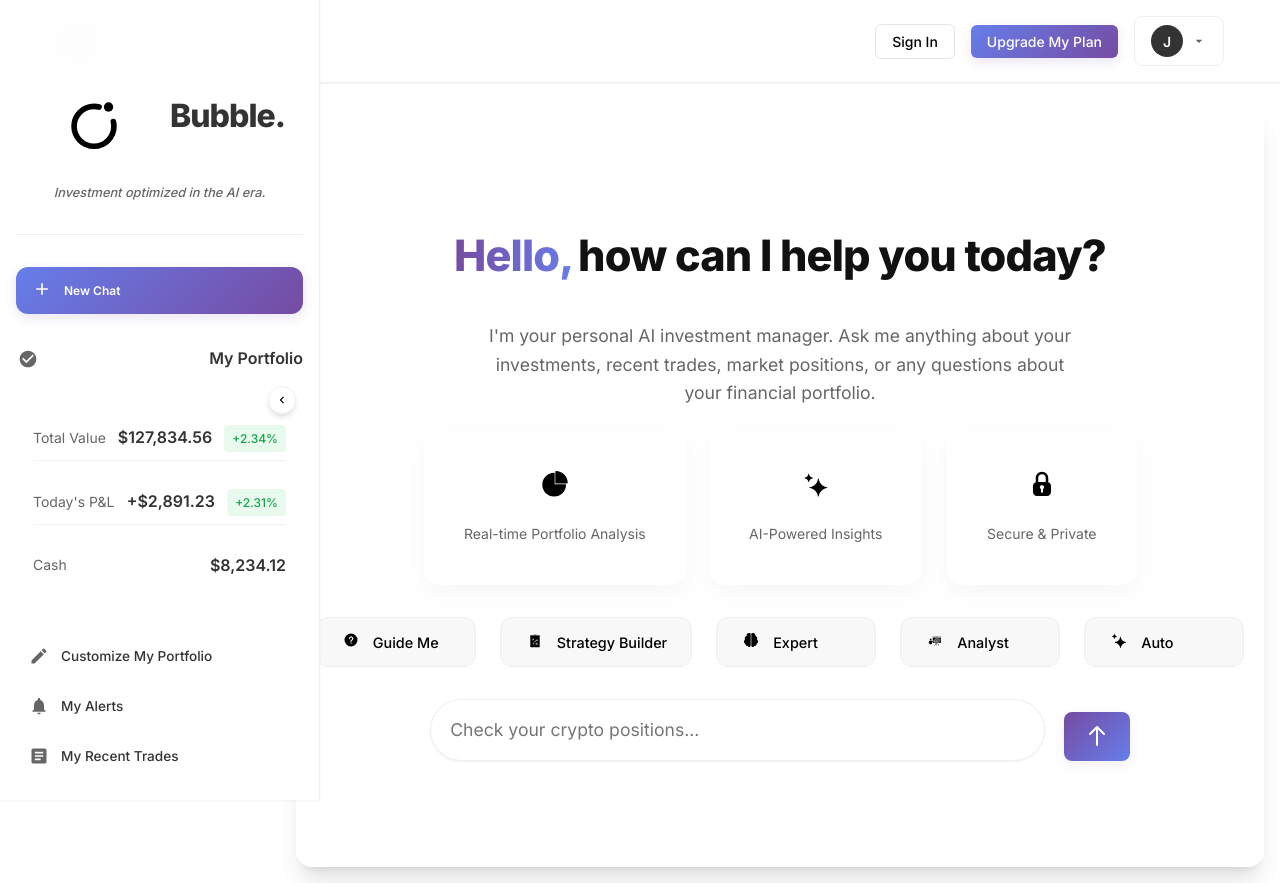
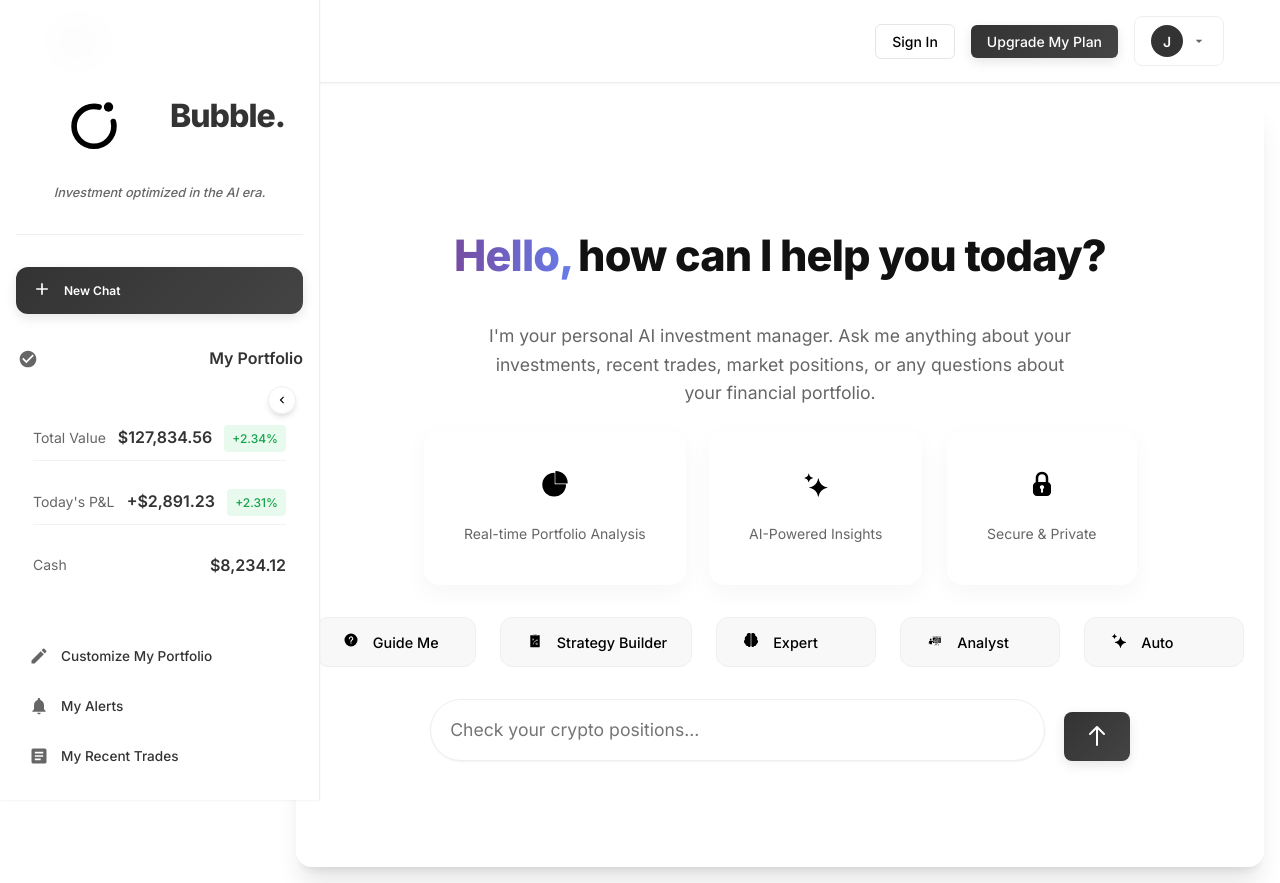
Before and after one commit to jadehng/bub-launch-2, a website: page chatbot-standalone.html in a window 1280 px wide. Drawn offline with Linux system fonts and the light colour scheme.

Commit message:
ok moins de violet

```diff
--- a/chatbot-styles.css
+++ b/chatbot-styles.css
@@ -24,7 +24,7 @@
 
   /* Premium colors */
   --premium-gold: #ffd700;
-  --premium-gradient: linear-gradient(135deg, #667eea 0%, #764ba2 100%);
+  --premium-gradient: linear-gradient(135deg, #333333 0%, #444444 100%);
 }
 
 body {
@@ -87,7 +87,7 @@ body header.chatbot-header .header-center {
   align-items: center;
   gap: 0.5rem;
   padding: 0.5rem 1rem !important;
-  background: linear-gradient(135deg, #667eea 0%, #764ba2 100%) !important;
+  background: linear-gradient(135deg, #333333 0%, #444444 100%) !important;
   color: white !important;
   border: none !important;
   border-radius: 6px;
@@ -96,15 +96,15 @@ body header.chatbot-header .header-center {
   cursor: pointer;
   transition: all 0.3s ease;
   text-decoration: none;
-  box-shadow: 0 2px 8px rgba(102, 126, 234, 0.2);
+  box-shadow: 0 2px 8px rgba(0, 0, 0, 0.1);
   visibility: visible !important;
   opacity: 1 !important;
 }
 
 .upgrade-header-btn:hover {
-  background: linear-gradient(135deg, #5a60ea 0%, #6b47a3 100%) !important;
+  background: #6b7280 !important;
   transform: translateY(-1px);
-  box-shadow: 0 4px 12px rgba(102, 126, 234, 0.3);
+  box-shadow: 0 4px 12px rgba(0, 0, 0, 0.15);
 }
 
 .upgrade-header-btn .upgrade-icon {
@@ -770,21 +770,21 @@ body header.chatbot-header .header-center {
 
 /* Chatbot submit button (send) styling to match CTA */
 .chatbot-send-btn {
-  background: linear-gradient(135deg, #764ba2 0%, #667eea 100%);
+  background: linear-gradient(135deg, #333333 0%, #444444 100%);
   color: #fff;
   border: none;
   border-radius: 8px;
   padding: 0.7em 1.2em;
   font-size: 1.1rem;
   font-weight: 600;
-  box-shadow: 0 4px 12px rgba(118, 75, 162, 0.10);
+  box-shadow: 0 4px 12px rgba(0, 0, 0, 0.1);
   transition: background 0.3s cubic-bezier(0.16, 1, 0.3, 1);
   display: flex;
   align-items: center;
   justify-content: center;
 }
 .chatbot-send-btn:hover {
-  background: linear-gradient(135deg, #6b47a3 0%, #5a60ea 100%);
+  background: #6b7280;
 }
 
 /* Modal Styles */
@@ -877,15 +877,15 @@ body header.chatbot-header .header-center {
   box-shadow: 0 0 0 3px rgba(0, 102, 204, 0.1);
 }
 
-/* Violet/Purple Button for Waitlist and CTA (from waitlist chart area) */
+/* Bubble Brand Button for Waitlist and CTA (from waitlist chart area) */
 .btn-violet {
-  background: linear-gradient(135deg, #764ba2 0%, #667eea 100%);
+  background: linear-gradient(135deg, #333333 0%, #444444 100%);
   color: #fff !important;
   border: none;
-  box-shadow: 0 4px 12px rgba(118, 75, 162, 0.15);
+  box-shadow: 0 4px 12px rgba(0, 0, 0, 0.1);
 }
 .btn-violet:hover {
-  background: linear-gradient(135deg, #6b47a3 0%, #5a60ea 100%);
+  background: #6b7280;
 }
 
 /* Make logo larger and without background for header and welcome */
@@ -1459,7 +1459,7 @@ body .chatbot-sidebar.collapsed .sidebar-toggle-btn svg {
 .profile-avatar {
   width: 40px;
   height: 40px;
-  background: linear-gradient(135deg, #667eea 0%, #764ba2 100%);
+  background: linear-gradient(135deg, #333333 0%, #444444 100%);
   border-radius: 50%;
   display: flex;
   align-items: center;
@@ -1615,7 +1615,7 @@ body .chatbot-sidebar.collapsed .sidebar-toggle-btn svg {
   gap: 0.75rem;
   width: 100%;
   padding: 0.75rem 1rem;
-  background: linear-gradient(135deg, #667eea 0%, #764ba2 100%);
+  background: linear-gradient(135deg, #333333 0%, #444444 100%);
   color: white;
   border: none;
   border-radius: 12px;
@@ -1627,7 +1627,7 @@ body .chatbot-sidebar.collapsed .sidebar-toggle-btn svg {
 
 .btn-new-chat:hover {
   transform: translateY(-2px);
-  box-shadow: 0 8px 24px rgba(102, 126, 234, 0.3);
+  box-shadow: 0 8px 24px rgba(0, 0, 0, 0.15);
 }
 
 .chatbot-sidebar.collapsed .btn-new-chat {
```
